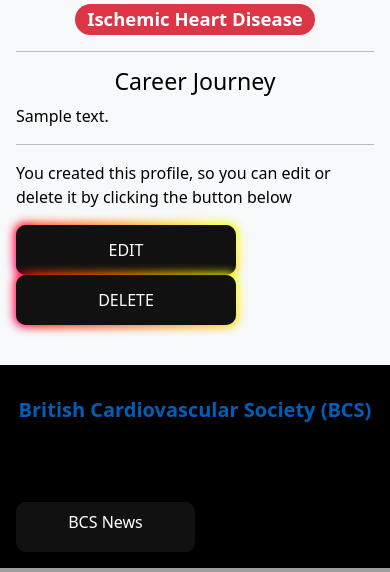
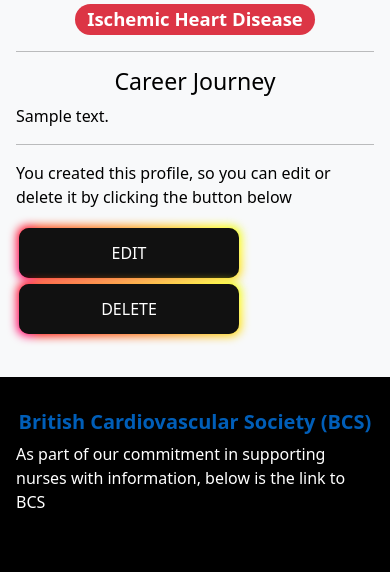
Before and after one commit to gozygreg/The-Cardiac-Nurse, a Django app: a page that uses templates/nursedetails.html in a window 390 px wide. Shown: the part 268-840 px from the top of the page. Run offline with Django 3.2, Linux system fonts and the light colour scheme; a user stored in the database is signed in; tables that the repository leaves empty hold one stand-in row (values such as "Sample post"); some libraries are stand-ins or nearby versions; grey boxes are pictures that could not be loaded.

Commit message:
adjust css for responsiveness; add margin to buttons

```diff
--- a/static/css/style.css
+++ b/static/css/style.css
@@ -63,6 +63,10 @@
     background-color: black;
 }
 
+.home-button {
+    border: white;
+}
+
 /* NURSEPROFILE AND NURSEDETAIL.HTML PAGES */
 .card-body {
     color: black
@@ -76,8 +80,16 @@
     color: white;
 }
 
+.bcs-advert-small {
+    color: white;
+}
+
 .nursedetail {
     padding-bottom: 52px;
+}
+
+.detail-button {
+    margin: 3px;
 }
 
 .spotlight {
@@ -258,7 +270,7 @@
     }
 
     .home-button {
-        width: 50%;
+        width: 60%;
         font-size: 1em;
     }
 
--- a/templates/nursedetails.html
+++ b/templates/nursedetails.html
@@ -50,6 +50,9 @@
                 <h5 class="card-header"></h5>
                 <div class="card-body">
                     <h5 class="card-title text-center bcs-color"><b>British Cardiovascular Society (BCS)</b></h5>
+                    <p class="bcs-advert-small">As part of our commitment in supporting nurses
+                        with information, below
+                        is the link to BCS</p>
                     <p class="bcs-advert">Founded in 1922, the British Cardiovascular Society (BCS)
                         has evolved into a
                         complex organisation that plays a pivotal role in the delivery of cardiovascular health across
--- a/thecardiacnurse/settings.py
+++ b/thecardiacnurse/settings.py
@@ -29,7 +29,7 @@
 SECRET_KEY = os.environ.get('SECRET_KEY')
 
 # SECURITY WARNING: don't run with debug turned on in production!
-DEBUG = False
+DEBUG = True
 
 X_FRAME_OPTIONS = 'SAMEORIGIN'
 
```
Also changed, not shown: README.md.
